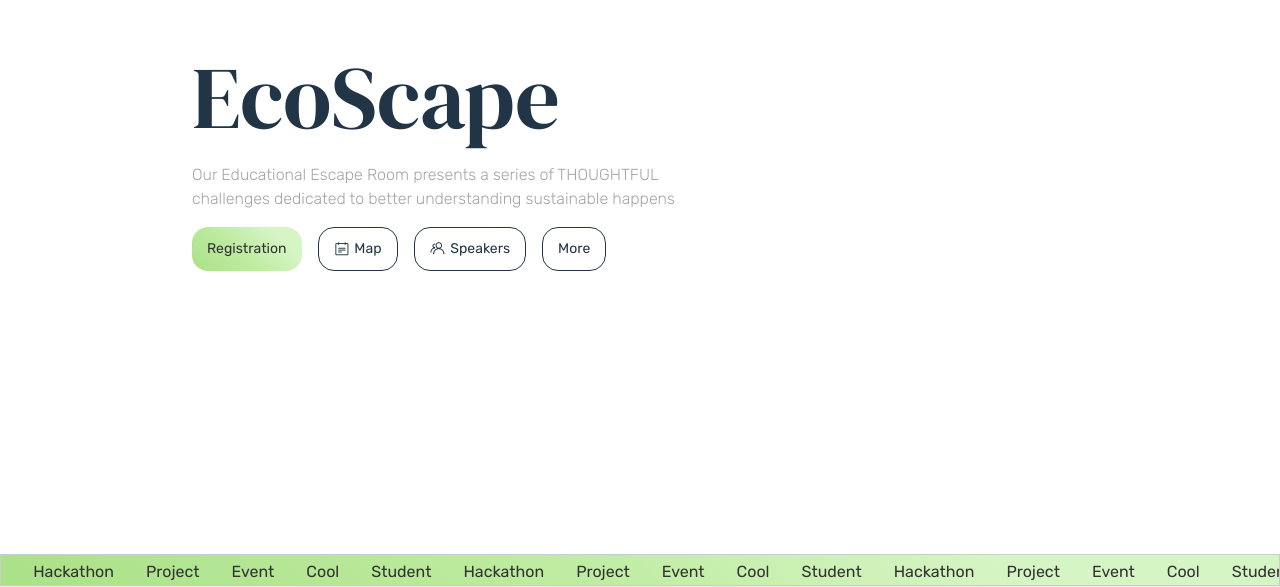
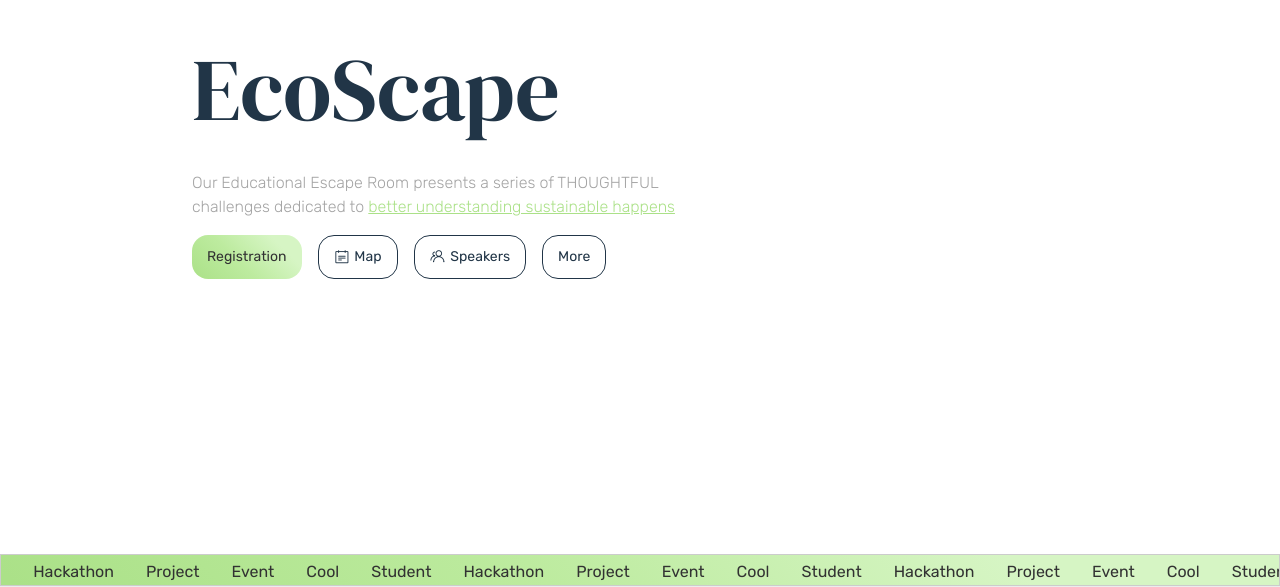
Before and after one commit to tmazitov/alreyada_hackton, a Vue app: page / in a window 1280 px wide. Shown: the part 214-801 px from the top of the page. Built offline with nearby package versions, Linux system fonts and the light colour scheme.

Commit message:
fix styles of the home page

```diff
--- a/src/pages/HomePage.vue
+++ b/src/pages/HomePage.vue
@@ -7,7 +7,8 @@
 					<div>{{`Scape`}}</div>
 				</div>
 				<div class="event-description">
-					Our Educational Escape Room presents a series of THOUGHTFUL challenges dedicated to better understanding sustainable happens
+					Our Educational Escape Room presents a series of THOUGHTFUL challenges dedicated to
+					<a style="color:var(--primary);text-decoration: underline;">better understanding sustainable happens</a>
 				</div>
 			</div>
 
@@ -118,4 +119,10 @@ export default {
 	}
 }
 
+.event-greeting{
+	display: flex;
+	flex-direction: column;
+	gap: 16px;
+}
+
 </style>
```
